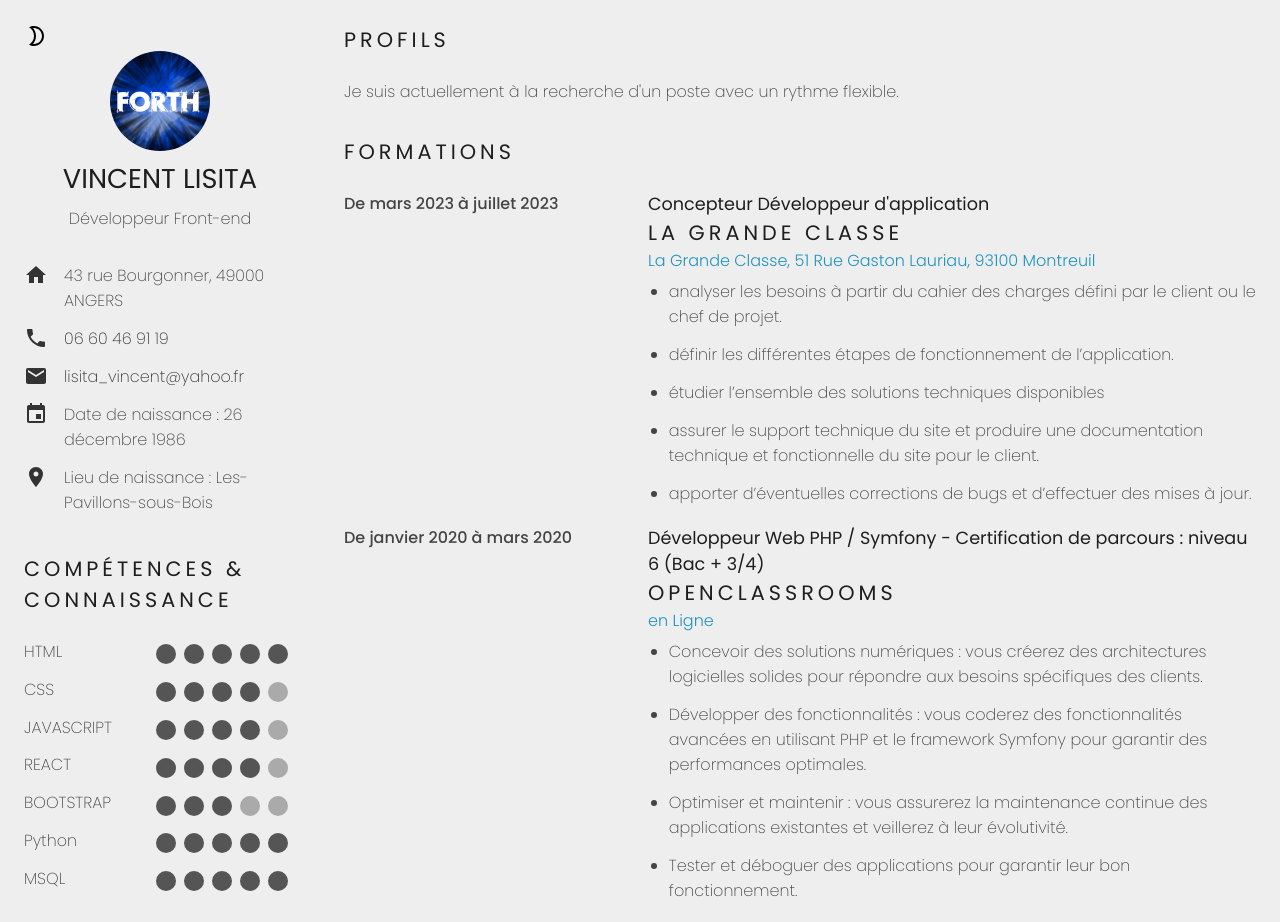
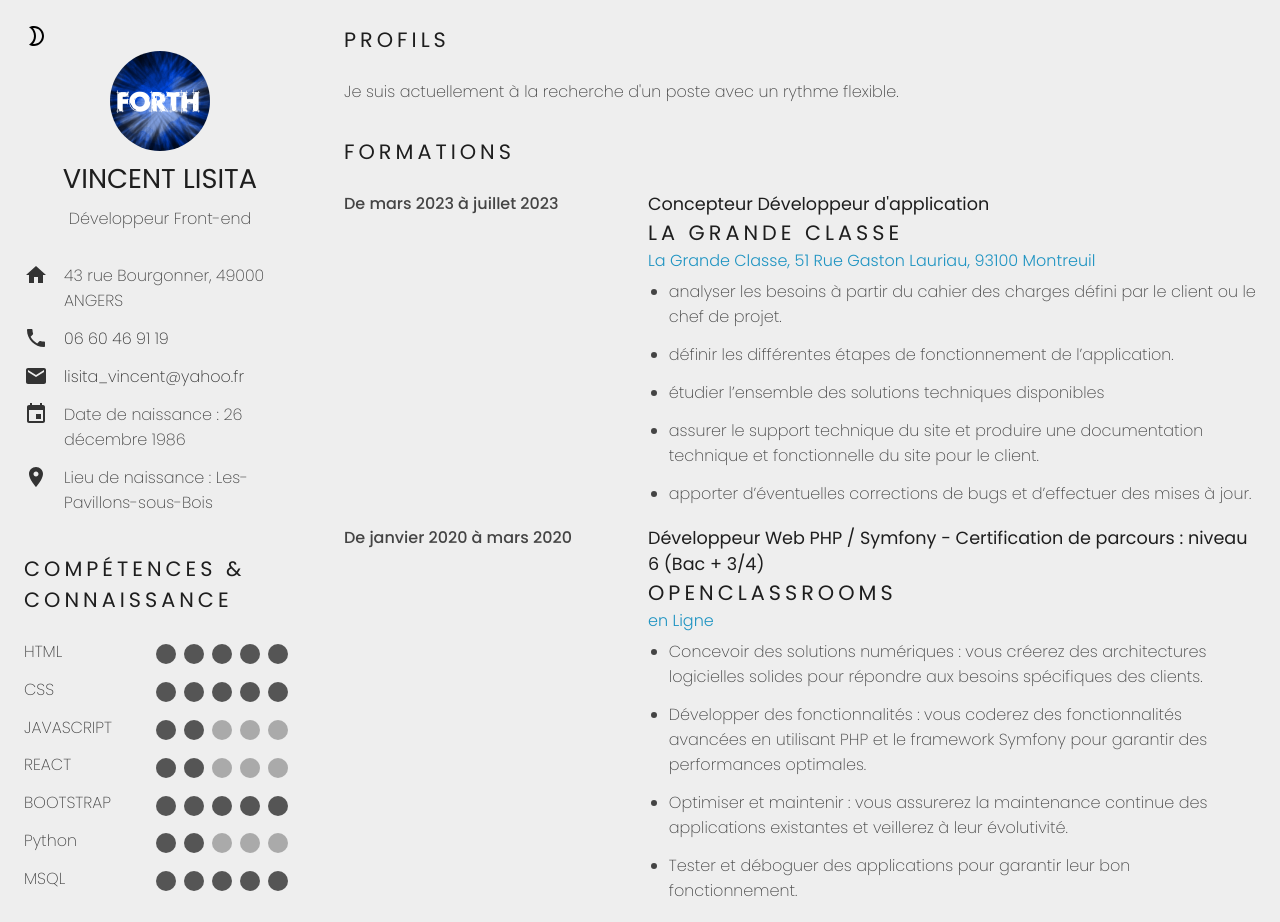
Before and after one commit to Alydiabira/CV-EN-LIGNE-AVEC-REACT.JS, a React (Vite) app: page / in a window 1280 px wide. Shown: the top 922 px of the page. Built offline with nearby package versions, Linux system fonts and the light colour scheme.

Commit message:
Update Skills.tsx

```diff
--- a/src/components/Skills.tsx
+++ b/src/components/Skills.tsx
@@ -8,11 +8,11 @@ const Skills = () => {
       <div className="skills">
         <h2 className="h2">Compétences & Connaissance</h2>
         <Skill title="HTML" rating={5} />
-        <Skill title="CSS" rating={4} />
-        <Skill title="JAVASCRIPT" rating={4} />
-        <Skill title="REACT" rating={4} />
-        <Skill title="BOOTSTRAP" rating={3} />
-        <Skill title="Python" rating={5} />
+        <Skill title="CSS" rating={5} />
+        <Skill title="JAVASCRIPT" rating={2} />
+        <Skill title="REACT" rating={2} />
+        <Skill title="BOOTSTRAP" rating={5} />
+        <Skill title="Python" rating={2} />
         <Skill title="MSQL" rating={5} />
 
 
```
